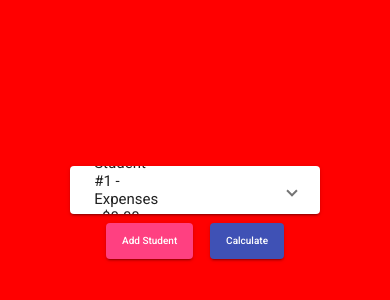
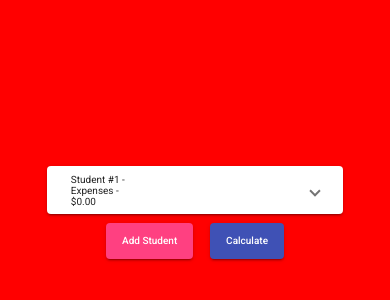
Before and after one commit to grantknaver/quicken-challenge, an Angular app: page / in a window 390 px wide. Shown: the part 208-508 px from the top of the page. Built offline with nearby package versions, Linux system fonts and the light colour scheme.

Commit message:
styling done

```diff
--- a/src/app/students/students-dialog/students-dialog.component.ts
+++ b/src/app/students/students-dialog/students-dialog.component.ts
@@ -21,10 +21,6 @@ export class StudentsDialog implements OnInit {
     this.studentsWhoOwe = this.studentRecords.slice(1);
   }
 
-  test() {
-    console.log('studentRecords', this.studentRecords);
-  }
-
   generatePaymentStatements(paymentStatus: number) {
     const absoluteNumber = Math.abs(paymentStatus);
     return paymentStatus > 0 ? `owes ${absoluteNumber}` : `overpaid ${absoluteNumber}`;
--- a/src/app/students/students.component.scss
+++ b/src/app/students/students.component.scss
@@ -18,6 +18,7 @@
             mat-expansion-panel-header {
                 display:flex;
                 justify-content: space-between;
+                font-size: 12px;
 
                 mat-panel-title {
                     display: flex;
@@ -72,6 +73,81 @@
         button {
             margin: 1vh;
             font-size: 10px;
+
         }
     }
 }
+
+
+@media only screen and (max-width: 600px) {
+    .container {
+
+        mat-accordion {
+            width: 95%;
+
+            mat-label {
+                font-size: 12px;
+            }
+
+            input {
+                margin: 1vh 1vw;
+            }
+
+            mat-expansion-panel {
+                margin-top: 5px;
+
+                mat-expansion-panel-header {
+                    display:flex;
+                    justify-content: space-between;
+                    font-size: 10px;
+
+                    mat-panel-title {
+                        display: flex;
+                        align-items: center;
+                    }
+
+                    mat-panel-description {
+                        button {
+                            font-size: 10px;
+                        }
+                    }
+                }
+
+
+                    .expensesContainer {
+                        display: flex;
+                        flex-direction: column;
+                        width: 100%;
+
+                        .expenseLine {
+                            display: flex;
+                            flex-wrap: wrap;
+
+                            input {
+                                width: 90%;
+                            }
+
+                            .expenseCost {
+                                margin-left: 1vw;
+                            }
+                        }
+
+                        button {
+                            margin: 1vh 1vw;
+                        }
+
+                        small {
+
+                            #add {
+                                color: #3F51B5;
+                            }
+
+                            #remove {
+                                color: #F44336;
+                            }
+                        }
+                    }
+            }
+        }
+    }
+  }
```
